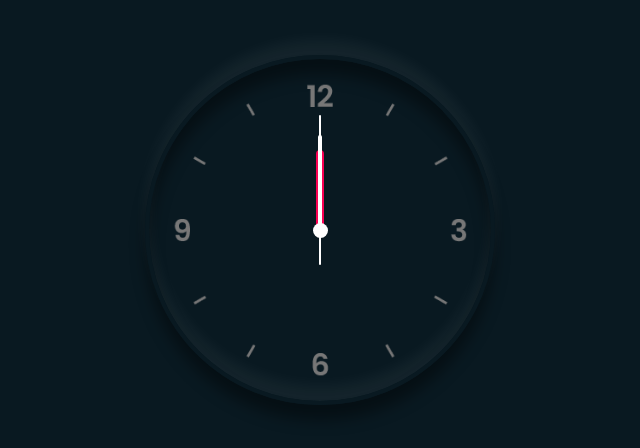
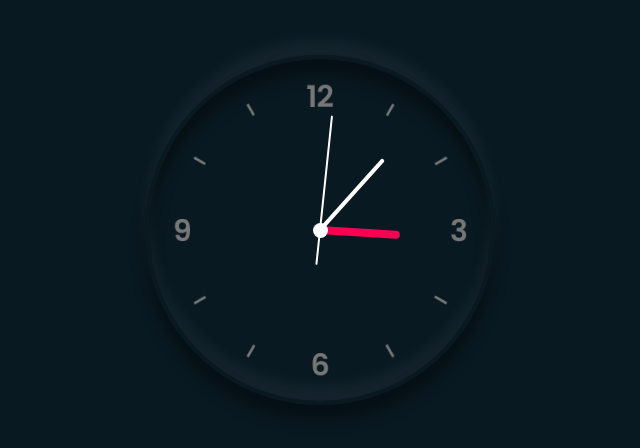
Before and after one commit to Alssdev/Javascript-Simple-Clock, a plain HTML site: page index.html in a window 1280 px wide. Shown: the part 170-618 px from the top of the page, without its empty margins (320-960 px from the left). Drawn offline with Linux system fonts and the light colour scheme.

Commit message:
Implementation of the movement of the clock hands

```diff
--- a/index.html
+++ b/index.html
@@ -11,13 +11,13 @@
 		<div class="clock-container">
 			<div class="clock">
 				<div class="hour">
-					<div class="hr" id="hr"></div>
+					<div class="hr" id="hourHand"></div>
 				</div>
 				<div class="min">
-					<div class="mn" id="mn"></div>
+					<div class="mn" id="minuteHand"></div>
 				</div>
 				<div class="sec">
-					<div class="sc" id="sc"></div>
+					<div class="sc" id="secondHand"></div>
 				</div>
 			</div>
 		</div>
--- a/main.js
+++ b/main.js
@@ -0,0 +1,18 @@
+const hourHand = document.getElementById('hourHand');
+const minuteHand = document.getElementById('minuteHand');
+const secondHand = document.getElementById('secondHand');
+
+// repeat every second
+const deg = 6;
+setInterval(() => {
+	// Get current date
+	let today = new Date();
+	let hh = today.getHours() * 30;
+	let mm = today.getMinutes() * deg;
+	let ss = today.getSeconds() * deg;
+
+	// move clock hands
+	hourHand.style.transform = `rotateZ(${hh + mm / 12}deg)`;
+	minuteHand.style.transform = `rotateZ(${mm}deg)`;
+	secondHand.style.transform = `rotateZ(${ss}deg)`;
+});
```
